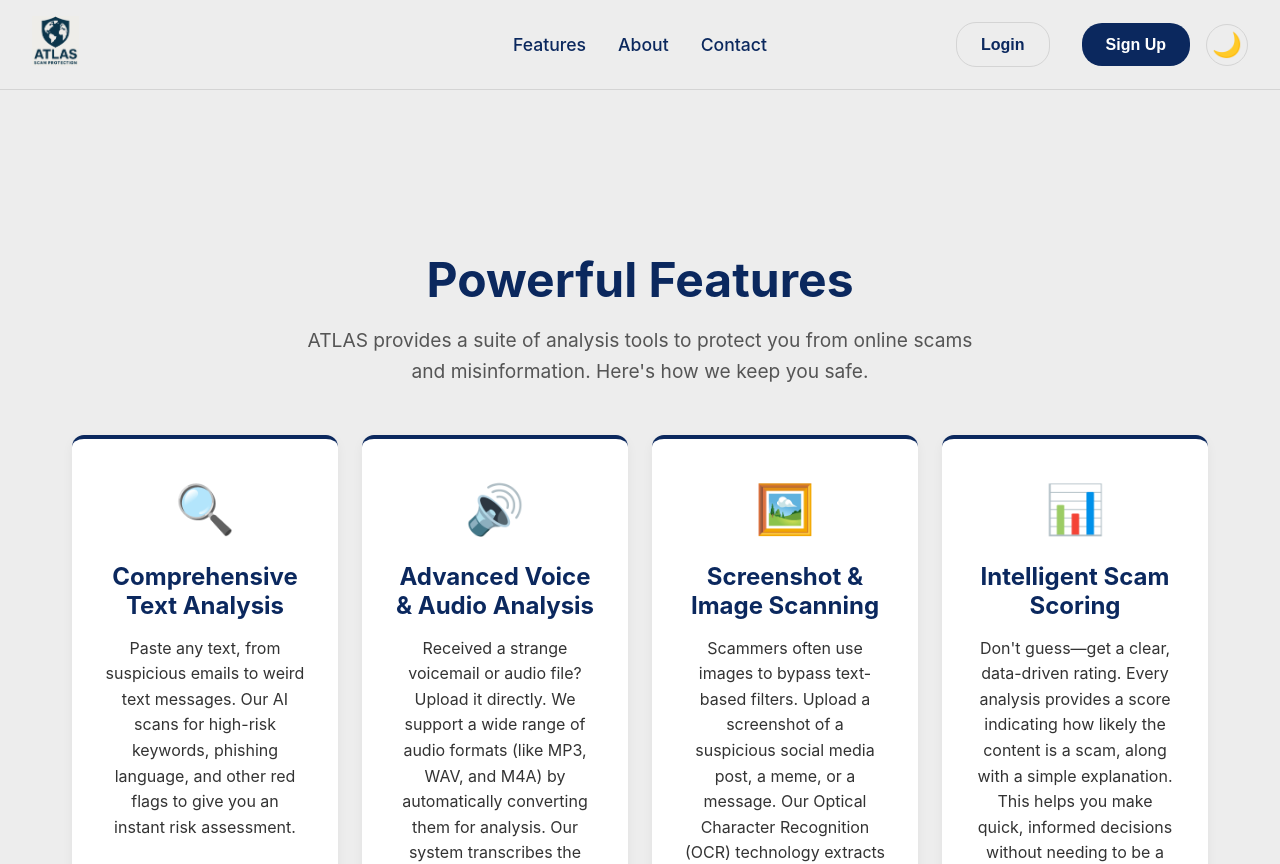
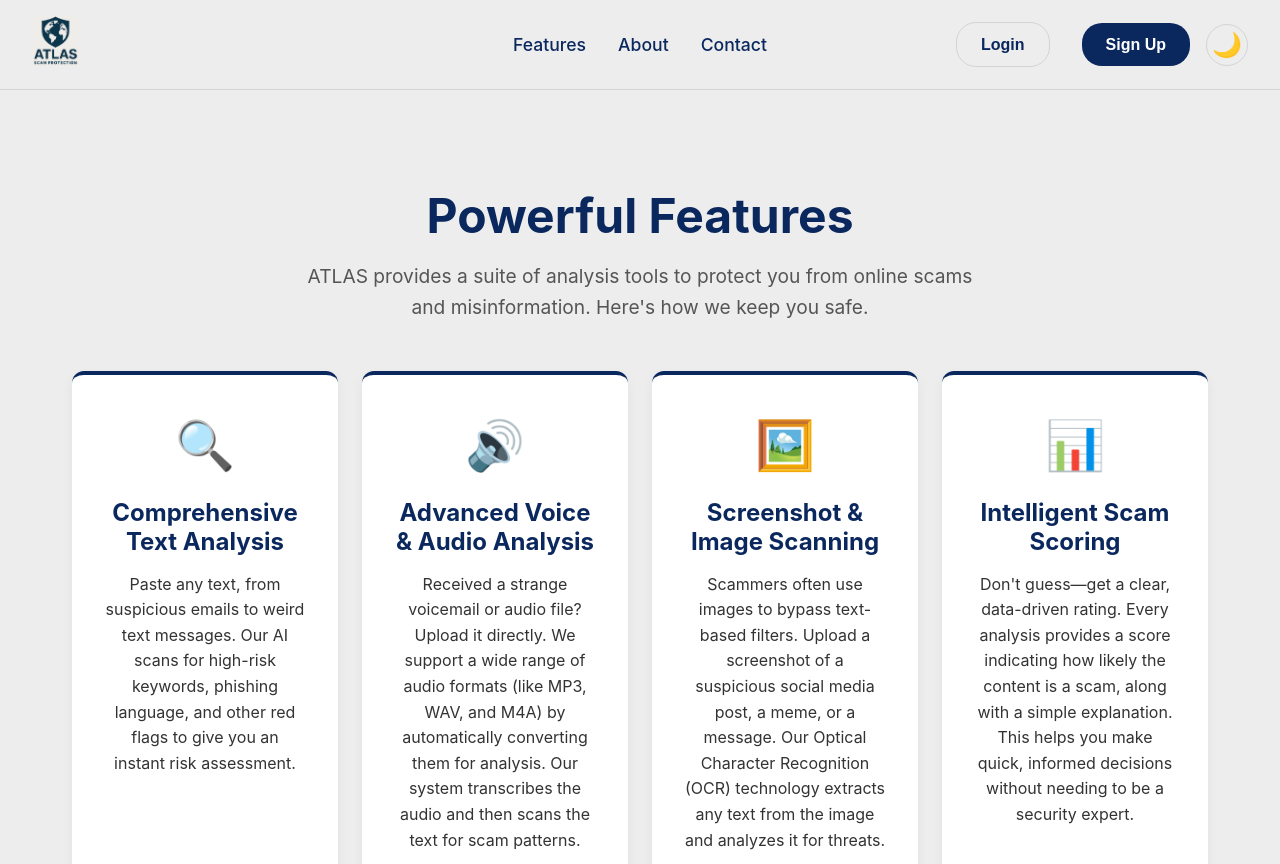
Before and after one commit to AidenBrown21/AtlasChrome, a React (Create React App) app in the folder frontend/: page /features in a window 1280 px wide. Shown: the top 864 px of the page. Built offline with nearby package versions, Linux system fonts and the light colour scheme; no server answers.

Commit message:
About, Contact, and Features fixed for Desktop

```diff
--- a/frontend/src/pages/AboutPage.css
+++ b/frontend/src/pages/AboutPage.css
@@ -27,7 +27,7 @@
 
 @media (min-width: 768px) {
   .about-container {
-    padding: 8rem 2rem 2rem 2rem;
+    padding: 4rem 2rem 2rem 2rem;
   }
 
   .about-container h1 {
--- a/frontend/src/pages/ContactPage.css
+++ b/frontend/src/pages/ContactPage.css
@@ -23,7 +23,7 @@
 
 @media (min-width: 768px) {
   .contact-container {
-    padding: 8rem 2rem 2rem 2rem;
+    padding: 4rem 2rem 2rem 2rem;
   }
   .contact-container h1 {
     font-size: 3rem;
--- a/frontend/src/pages/FeaturesPage.css
+++ b/frontend/src/pages/FeaturesPage.css
@@ -102,7 +102,7 @@
 
 @media (min-width: 1024px) {
   .features-container {
-    padding: 8rem 2rem 4rem 2rem;
+    padding: 4rem 2rem 4rem 2rem;
   }
 
   .features-hero h1 {
```
